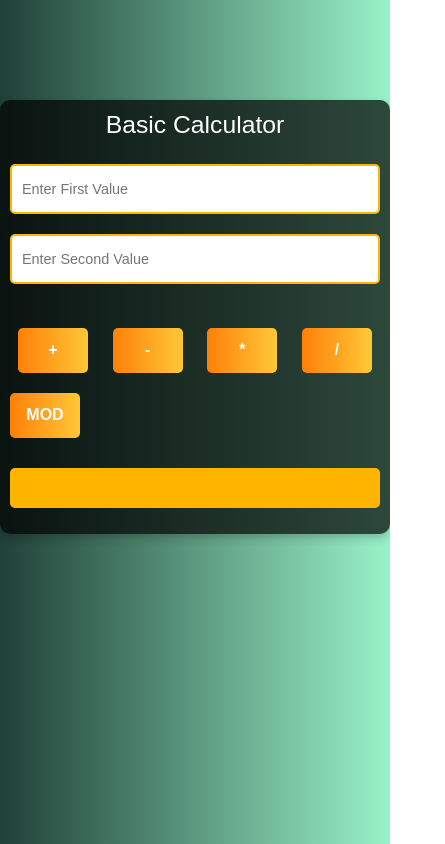
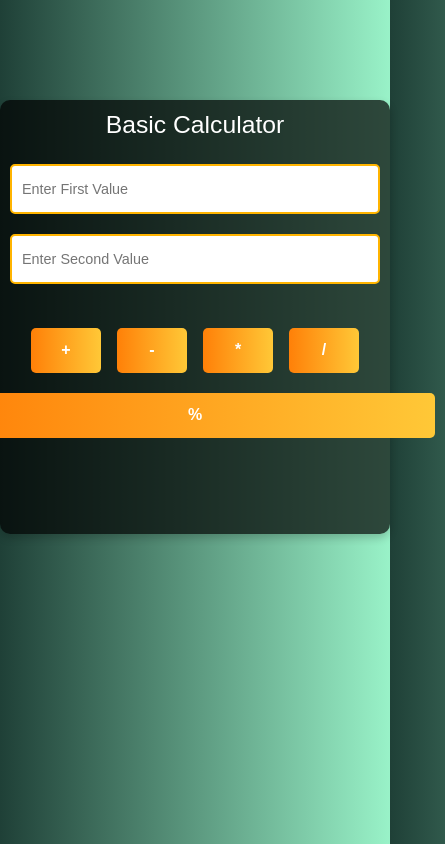
Before and after one commit to JthnVenugopal/BASIC-CALC, a plain HTML site: page index.html in a window 390 px wide. Shown: the whole page, 445 px wide, since content can reach past the window. Drawn offline with nearby package versions, Linux system fonts and the light colour scheme.

Commit message:
Update index.html

```diff
--- a/index.html
+++ b/index.html
@@ -24,6 +24,9 @@
       background: rgba(0, 0, 0, 0.7);
       border-radius: 10px;
       box-shadow: 0 4px 8px rgba(0, 0, 0, 0.2);
+      display: flex;
+      flex-direction: column;
+      align-items: center;
     }
 
     input[type="number"] {
@@ -76,10 +79,11 @@
       text-align: center;
       padding: 20px;
       font-size: 2rem;
-      background-color: #ffb400;
-      color: black;
+
+      color: rgb(237, 225, 58);
       border-radius: 5px;
       font-weight: bold;
+
     }
 
     /* Media Queries */
@@ -99,9 +103,7 @@
         font-size: 1.2rem;
       }
 
-      #ans {
-        font-size: 1.5rem;
-      }
+
     }
 
     @media (max-width: 480px) {
@@ -122,12 +124,11 @@
 
       #ans {
         font-size: 1.2rem;
+        min-width: 500px;
+        max-width: 600px;
       }
 
-     .mod-btn{
 
-         max-width: 600px;
-      }
     }
   </style>
 </head>
@@ -144,9 +145,10 @@
       <input type="submit" value="-" onclick="calc('min')" class="mx-2 btn">
       <input type="submit" value="*" onclick="calc('mul')" class="mx-2 btn">
       <input type="submit" value="/" onclick="calc('div')" class="mx-2 btn">
+
     </div>
+    <input type="submit" value="%" onclick="calc('mod')" class="mod-btn" style="width: 480px;">
 
-    <input type="submit" value="MOD" onclick="calc('mod')" class="mod-btn">
 
     <p id="ans"></p>
   </form>
```
